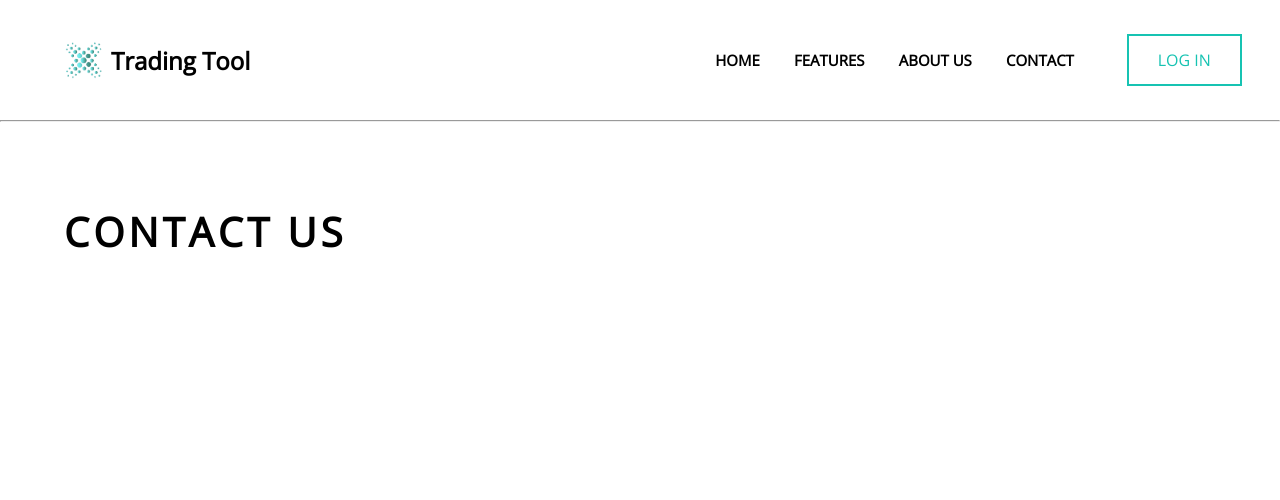
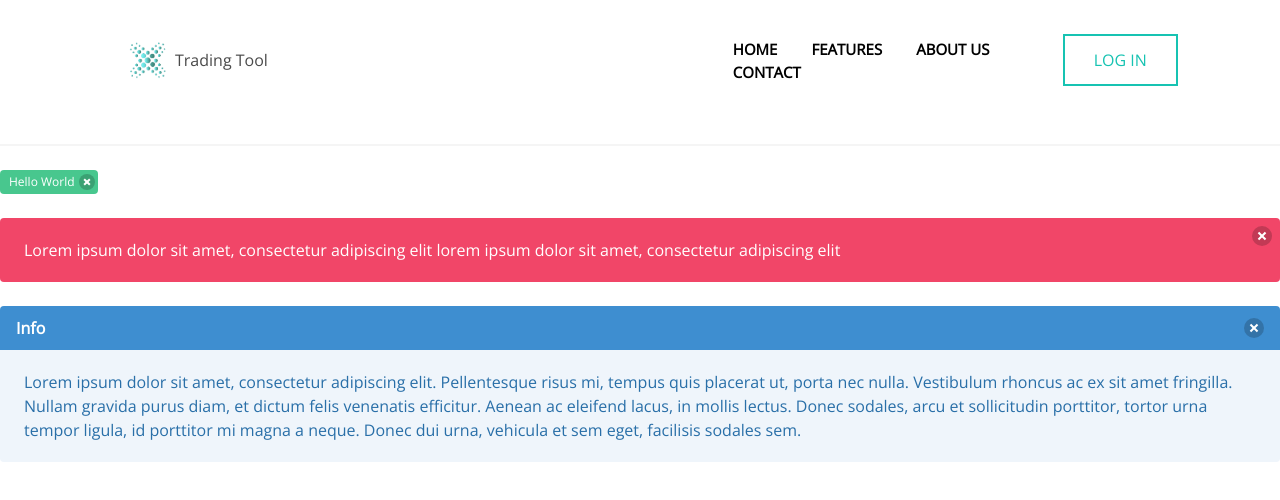
Before and after one commit to ShivJ11/trading-tool, a plain HTML site: page conatct.html in a window 1280 px wide. Drawn offline with nearby package versions, Linux system fonts and the light colour scheme.

Commit message:
commit 1102

```diff
--- a/conatct.html
+++ b/conatct.html
@@ -16,15 +16,27 @@
         });
     </script>
     <!--end of Navigation bar-->
-    <div class="container">
-        <div class="content">
-            <div class="text">
-                <h1>Contact Us</h1>
-                <br>
-            </div>
+    <div class="block">
+        <span class="tag is-success">
+          Hello World
+          <button class="delete is-small"></button>
+        </span>
+      </div>
+
+      <div class="notification is-danger">
+        <button class="delete"></button>
+        Lorem ipsum dolor sit amet, consectetur adipiscing elit lorem ipsum dolor sit amet, consectetur adipiscing elit
+      </div>
+
+      <article class="message is-info">
+        <div class="message-header">
+          Info
+          <button class="delete"></button>
         </div>
-
-    </div>
+        <div class="message-body">
+          Lorem ipsum dolor sit amet, consectetur adipiscing elit. Pellentesque risus mi, tempus quis placerat ut, porta nec nulla. Vestibulum rhoncus ac ex sit amet fringilla. Nullam gravida purus diam, et dictum felis venenatis efficitur. Aenean ac eleifend lacus, in mollis lectus. Donec sodales, arcu et sollicitudin porttitor, tortor urna tempor ligula, id porttitor mi magna a neque. Donec dui urna, vehicula et sem eget, facilisis sodales sem.
+        </div>
+      </article>
 </body>
 
 </html>
--- a/nav.html
+++ b/nav.html
@@ -1,4 +1,5 @@
 <html lang="en">
+<link rel="stylesheet" href="https://cdn.jsdelivr.net/npm/bulma@0.9.4/css/bulma.min.css">
 
 <head>
     <meta charset="UTF-8">
```
Also changed, not shown: index.html (+34 -7 lines).
